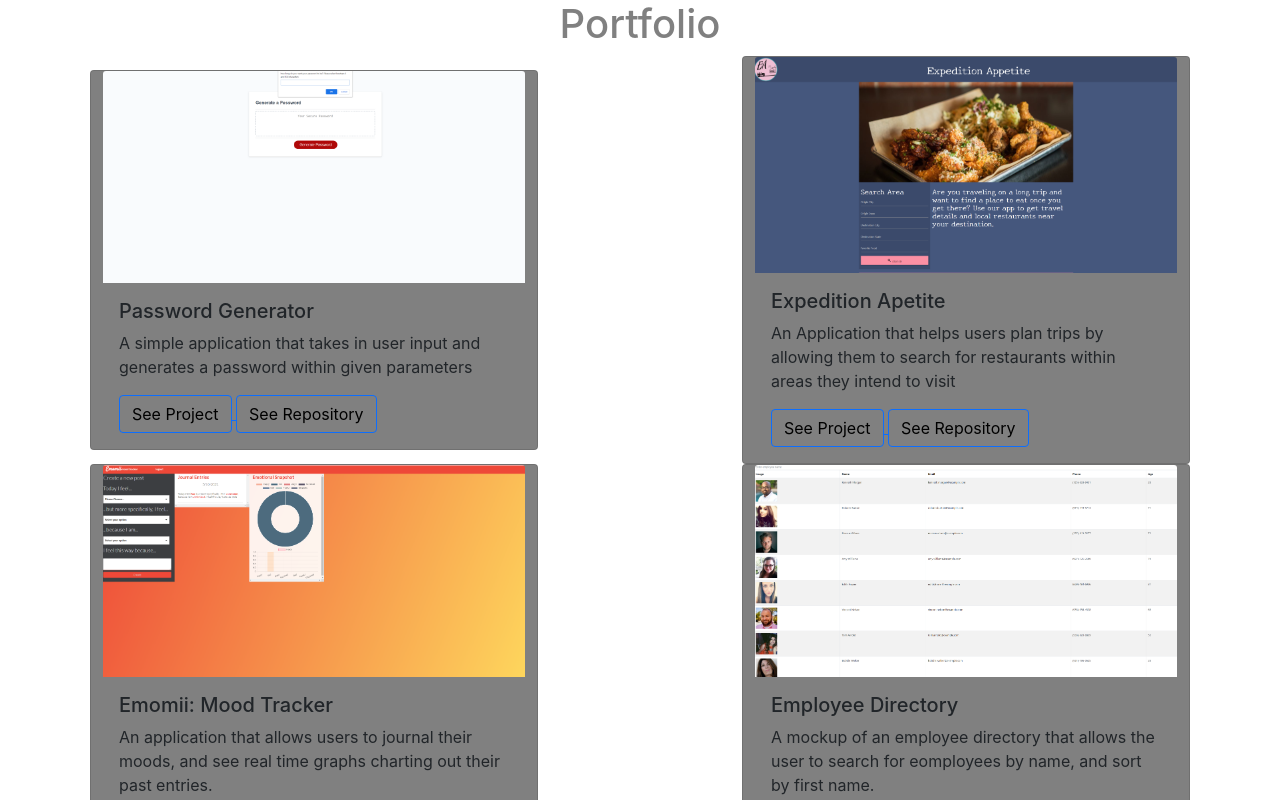
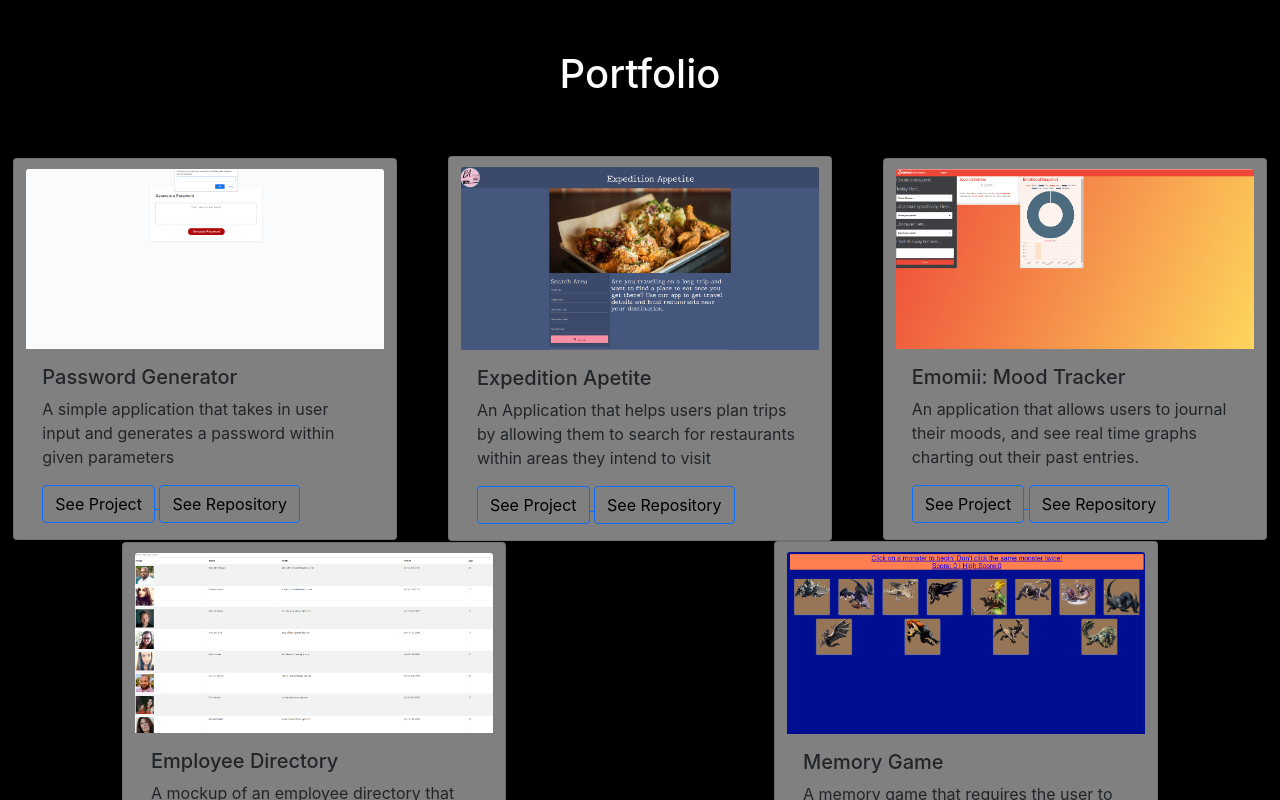
Before and after one commit to SerenaChandler/react-portfolio, a React (Create React App) app: page / in a window 1280 px wide. Shown: the top 800 px of the page. Built offline with nearby package versions, Linux system fonts and the light colour scheme.

Commit message:
added padding to page

```diff
--- a/src/pages/Projects.js
+++ b/src/pages/Projects.js
@@ -5,9 +5,9 @@ import Button from "react-bootstrap/Button";
 
 const Projects = () => {
   return (
-    <div id="projects" >
+    <div id="projects" style={{  background: "black", paddingBottom: 50 }}>
 
-      <h1 style={{ color: "grey", textAlign: "center" }}>
+      <h1 style={{ color: "white", textAlign: "center", paddingBottom: 50, paddingTop: 50 }}>
         Portfolio
       </h1>
 
@@ -15,7 +15,7 @@ const Projects = () => {
         {projects.map((project) => (
           <Card
             className="col-sm-12 col-md-6 col-lg-4"
-            style={{ width: "28rem", background: "grey", margin: "auto" }}
+            style={{ width: "24rem", background: "grey", margin: "auto", paddingTop: 10 }}
           >
             <Card.Img variant="top" src={project.image} />
             <Card.Body>
```
